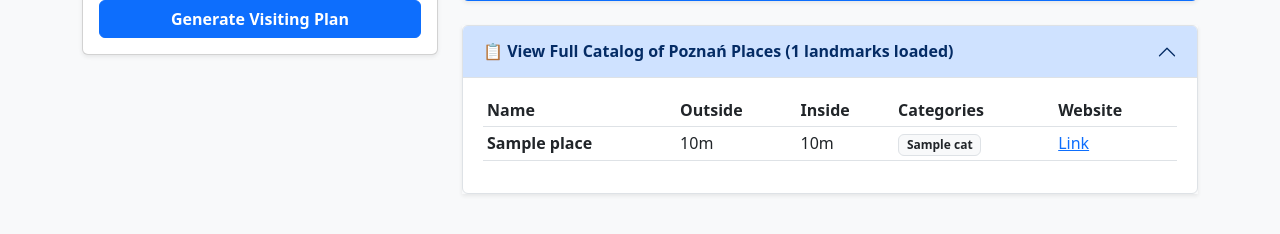
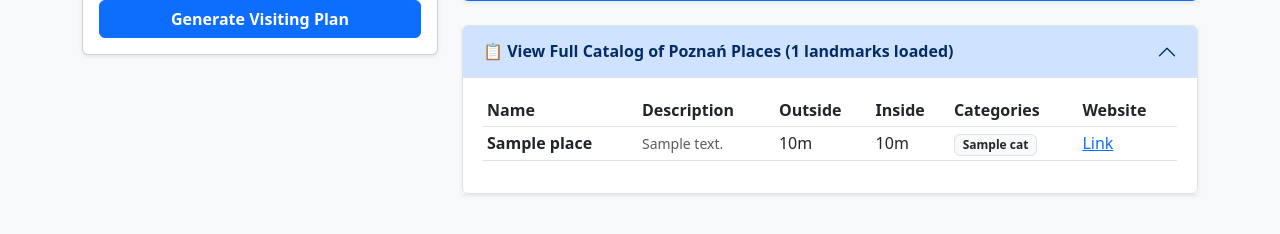
Before and after one commit to diedefsim/Erasmus-sds, a Flask app: template templates/index.html in a window 1280 px wide, after a click that opens the changed part. Shown: the part 304-538 px from the top of the page. Run offline with Flask 3, Linux system fonts and the light colour scheme; the template is opened without the code that fills it: most values are stand-ins (such as "Sample title", 1, 10 or a date in 2020).

Commit message:
feat(PBI-2): show place description in the landmarks catalog table

```diff
--- a/templates/index.html
+++ b/templates/index.html
@@ -93,6 +93,7 @@
                                         <thead>
                                             <tr>
                                                 <th>Name</th>
+                                                <th>Description</th>
                                                 <th>Outside</th>
                                                 <th>Inside</th>
                                                 <th>Categories</th>
@@ -103,6 +104,7 @@
                                             {% for p in all_places %}
                                             <tr>
                                                 <td class="fw-semibold">{{ p.name }}</td>
+                                                <td class="small text-muted">{{ p.description }}</td>
                                                 <td>{{ p.duration_outside }}m</td>
                                                 <td>{{ p.duration_inside }}m</td>
                                                 <td>
```
